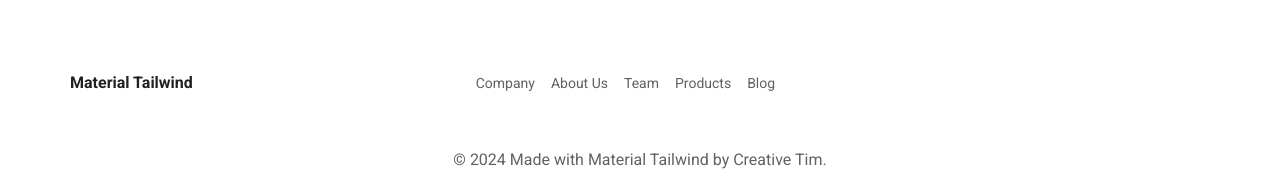
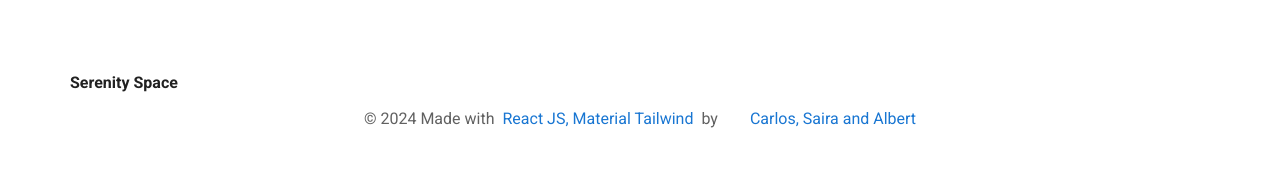
Before and after one commit to albertbaezd/nextjs-nosql-healthcare-frontend, a Next.js app: page / in a window 1280 px wide. Shown: the part 3937-4127 px from the top of the page. After the commit the page ends 4092 px from the top, so only its background shows below. Built offline with nearby package versions, Linux system fonts and the light colour scheme.

Commit message:
customized footer

```diff
--- a/src/components/footer.tsx
+++ b/src/components/footer.tsx
@@ -5,8 +5,9 @@ import {
   Button,
 } from "@material-tailwind/react";
 
+import { CommandLineIcon } from "@heroicons/react/24/solid";
+
 const CURRENT_YEAR = new Date().getFullYear();
-const LINKS = ["Company", "About Us", "Team", "Products", "Blog"];
 
 export function Footer() {
   return (
@@ -44,23 +45,9 @@ export function Footer() {
             variant="h6"
             className="text-gray-900"
           >
-            Material Tailwind
+            Serenity Space
           </Typography>
-          <ul className="flex justify-center my-4 md:my-0 w-max mx-auto items-center gap-4">
-            {LINKS.map((link, index) => (
-              <li key={index}>
-                <Typography
-                  as="a"
-                  href="#"
-                  variant="small"
-                  color="white"
-                  className="font-normal !text-gray-700 hover:!text-gray-900 transition-colors"
-                >
-                  {link}
-                </Typography>
-              </li>
-            ))}
-          </ul>
+
           <div className="flex w-fit justify-center gap-2">
             <IconButton size="sm" color="gray" variant="text">
               <i className="fa-brands fa-twitter text-lg" />
@@ -71,24 +58,41 @@ export function Footer() {
             <IconButton size="sm" color="gray" variant="text">
               <i className="fa-brands fa-instagram text-lg" />
             </IconButton>
+            <a
+              href="https://github.com/albertbaezd/nosql-healthcare-project-backend"
+              target="_blank"
+              className="flex items-center"
+            >
+              <IconButton size="sm" color="gray" variant="text">
+                <i className="fa-brands fa-github text-lg" />
+              </IconButton>
+            </a>
+          </div>
+        </div>
+
+        <Typography
+          color="blue-gray"
+          className="flex justify-center items-center text-center mt-1 font-normal !text-gray-700"
+        >
+          &copy; {CURRENT_YEAR} Made with
+          <a
+            href="https://www.material-tailwind.com"
+            target="_blank"
+            className="mx-2 text-blue-700"
+          >
+            React JS, Material Tailwind
+          </a>
+          <span>by</span>
+          <a
+            href="https://github.com/albertbaezd/nosql-healthcare-project-backend"
+            target="_blank"
+            className="flex items-center"
+          >
             <IconButton size="sm" color="gray" variant="text">
               <i className="fa-brands fa-github text-lg" />
             </IconButton>
-          </div>
-        </div>
-        <Typography
-          color="blue-gray"
-          className="text-center mt-12 font-normal !text-gray-700"
-        >
-          &copy; {CURRENT_YEAR} Made with{" "}
-          <a href="https://www.material-tailwind.com" target="_blank">
-            Material Tailwind
-          </a>{" "}
-          by{" "}
-          <a href="https://www.creative-tim.com" target="_blank">
-            Creative Tim
+            <span className="text-blue-700">Carlos, Saira and Albert</span>
           </a>
-          .
         </Typography>
       </div>
     </footer>
```
Also changed, not shown: src/components/navbar.tsx (+0 -9 lines), src/app/images/beach-unsplash.jpg (added).
